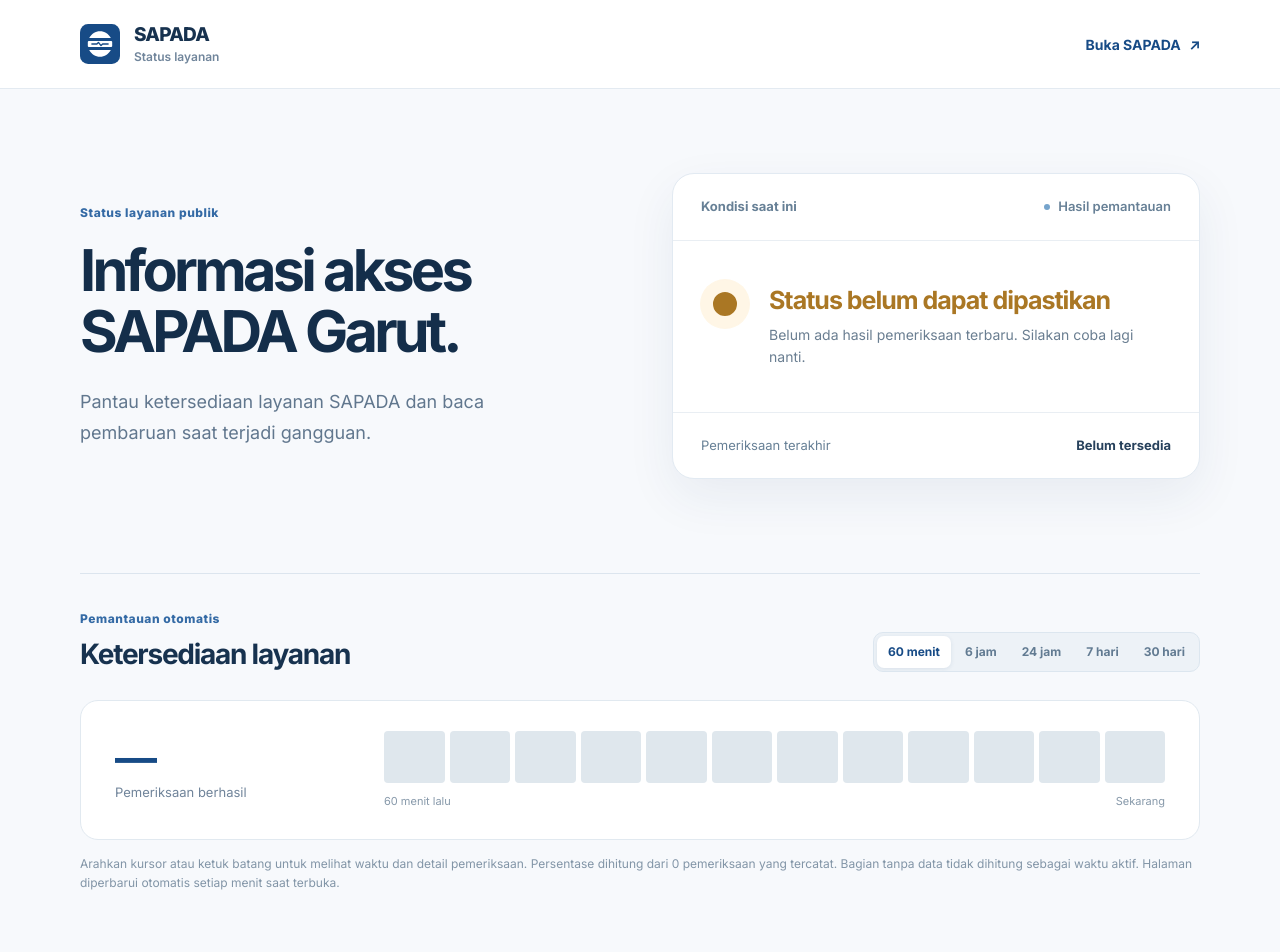
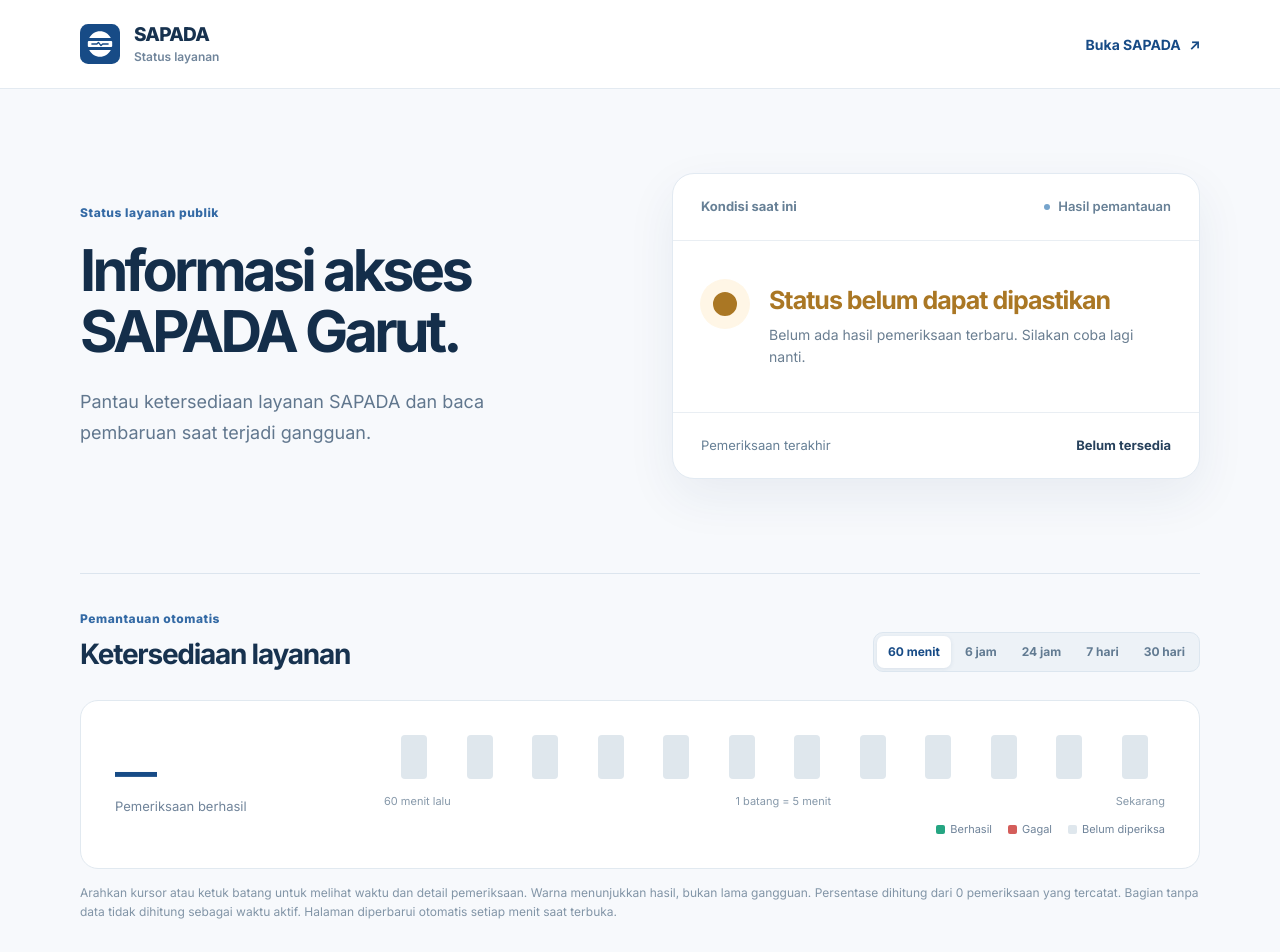
Before and after one commit to rafadlis/sapada-status, a Next.js app: page / in a window 1280 px wide. Shown: the top 952 px of the page. Built offline with nearby package versions, Linux system fonts and the light colour scheme; no server answers; the database is empty.

Commit message:
Clarify status history intervals

```diff
--- a/app/globals.css
+++ b/app/globals.css
@@ -156,6 +156,12 @@
 .overview { border-top: 1px solid #dce5ee; padding-top: 36px; margin-bottom: 92px; }.overview-grid { display: grid; grid-template-columns: 225px 1fr; gap: 44px; align-items: center; background: #fff; border: 1px solid #e1e9f0; border-radius: 18px; padding: 30px 34px; }
 .uptime-number { display: flex; flex-direction: column; gap: 4px; }.uptime-number strong { color: #174b86; font-size: 42px; font-weight: 700; letter-spacing: -.06em; line-height: 1; }.uptime-number span { color: #70849a; font-size: 13px; }
 .uptime-chart { min-width: 0; }.day-bars { display: grid; gap: 5px; height: 52px; }.history-bucket { position: relative; min-width: 0; }.day-bar { display: block; width: 100%; height: 100%; border-radius: 4px; cursor: pointer; list-style: none; }.day-bar::-webkit-details-marker { display: none; }.day-bar:hover, .day-bar:focus-visible, .history-bucket[open] .day-bar { outline: 2px solid #174b86; outline-offset: 2px; }.day-good { background: #25a582; }.day-failed { background: #d45d5a; }.day-empty { background: #dfe7ed; }.bucket-popover { position: absolute; top: calc(100% + 10px); left: 0; z-index: 10; width: min(265px, calc(100vw - 48px)); display: flex; flex-direction: column; gap: 5px; padding: 13px 15px; border: 1px solid #dbe5ee; border-radius: 10px; background: #fff; color: #466078; box-shadow: 0 12px 28px #17324f24; font-size: 12px; line-height: 1.45; }.bucket-popover strong { color: #17324f; font-size: 13px; }.bucket-popover span { overflow-wrap: anywhere; }.bucket-right .bucket-popover { left: auto; right: 0; }.chart-labels { display: flex; justify-content: space-between; color: #8799aa; font-size: 11px; margin-top: 10px; }.overview-footnote { font-size: 12px; color: #8295a7; line-height: 1.6; margin: 14px 0 0; }
+.chart-minute .day-bar { position: relative; background: transparent; }
+.chart-minute .day-bar::before { content: ""; position: absolute; top: 4px; bottom: 4px; left: 50%; width: min(26px, 100%); transform: translateX(-50%); border-radius: 4px; background: var(--bar-color); }
+.chart-minute .day-good { --bar-color: #25a582; }.chart-minute .day-failed { --bar-color: #d45d5a; }.chart-minute .day-empty { --bar-color: #dfe7ed; }
+.chart-minute .day-bar:hover, .chart-minute .day-bar:focus-visible, .chart-minute .history-bucket[open] .day-bar { outline: none; }
+.chart-minute .day-bar:hover::before, .chart-minute .day-bar:focus-visible::before, .chart-minute .history-bucket[open] .day-bar::before { outline: 2px solid #174b86; outline-offset: 2px; }
+.chart-legend { display: flex; justify-content: flex-end; flex-wrap: wrap; gap: 8px 16px; margin-top: 12px; color: #70849a; font-size: 11px; }.chart-legend span { display: inline-flex; align-items: center; gap: 5px; }.chart-legend i { display: inline-block; width: 9px; height: 9px; border-radius: 2px; }.legend-good { background: #25a582; }.legend-failed { background: #d45d5a; }.legend-empty { background: #dfe7ed; }
 .bucket-detail-link { color: #174b86; font-weight: 700; margin-top: 4px; text-underline-offset: 2px; }.bucket-detail-link:focus-visible { outline: 2px solid #174b86; outline-offset: 2px; }
 .check-detail-page { max-width: 760px; padding-top: 72px; padding-bottom: 100px; }.check-detail-page h1 { font-size: clamp(34px, 4vw, 48px); letter-spacing: -.05em; line-height: 1.1; margin: 0 0 12px; }.check-period { color: #657d93; font-size: 15px; margin: 0 0 32px; }.check-message { background: #fff; border: 1px solid #e1e9f0; border-radius: 14px; color: #657d93; line-height: 1.6; padding: 22px; }.check-list { background: #fff; border: 1px solid #e1e9f0; border-radius: 16px; overflow: hidden; }.check-row { padding: 18px 22px; }.check-row + .check-row { border-top: 1px solid #e9eef3; }.check-row > div { display: flex; align-items: center; justify-content: space-between; gap: 12px; }.check-row time { font-size: 14px; font-weight: 650; color: #27415c; }.check-row p { color: #647b90; font-size: 13px; line-height: 1.5; overflow-wrap: anywhere; margin: 8px 0 0; }.check-result { border-radius: 100px; padding: 4px 9px; font-size: 11px; font-weight: 700; }.check-ok { color: #177d61; background: #e7f5ef; }.check-failed { color: #a43e42; background: #fff0ed; }.check-pagination { display: flex; align-items: center; justify-content: space-between; gap: 16px; margin-top: 22px; font-size: 13px; color: #657d93; }.check-pagination a { color: #174b86; font-weight: 700; text-underline-offset: 2px; }
 .incidents-section { margin-bottom: 94px; }.active-notice { display: flex; align-items: center; gap: 10px; background: #fff5ec; border: 1px solid #f1ddca; color: #96602c; border-radius: 11px; padding: 14px 18px; font-size: 14px; font-weight: 600; margin-bottom: 15px; }.notice-mark { width: 9px; height: 9px; border-radius: 50%; background: #d07840; }
--- a/app/page.tsx
+++ b/app/page.tsx
@@ -69,7 +69,7 @@
           </div>
           <div className="overview-grid">
             <div className="uptime-number"><strong>{data.uptime === null ? "—" : `${data.uptime.toFixed(2)}%`}</strong><span>Pemeriksaan berhasil</span></div>
-            <div className="uptime-chart" aria-label={`Riwayat pemeriksaan ${range.label} terakhir`}>
+            <div className={`uptime-chart ${range.key === "60m" ? "chart-minute" : ""}`} aria-label={`Riwayat pemeriksaan ${range.label} terakhir`}>
               <div className="day-bars" style={{ gridTemplateColumns: `repeat(${range.buckets}, minmax(0, 1fr))` }}>{buckets.map((bucket, index) => {
                 const bucketStart = new Date(start + index * bucketMs);
                 const bucketEnd = new Date(start + (index + 1) * bucketMs);
@@ -84,10 +84,11 @@
                   <div className="bucket-popover"><strong>{period}</strong><span>{summary}</span>{failure && <><span>Gangguan terakhir: {failureTime}</span><span>{errorDetail}</span></>}{bucket.count > 0 && <Link className="bucket-detail-link" href={`/checks?from=${bucketStart.getTime()}&to=${bucketEnd.getTime()}&range=${range.key}`} prefetch={false}>Lihat semua pemeriksaan</Link>}</div>
                 </details>;
               })}</div>
-              <div className="chart-labels"><span>{range.label} lalu</span><span>Sekarang</span></div>
+              <div className="chart-labels"><span>{range.label} lalu</span><span>1 batang = {range.bucketLabel}</span><span>Sekarang</span></div>
+              <div className="chart-legend"><span><i className="legend-good" aria-hidden="true" />Berhasil</span><span><i className="legend-failed" aria-hidden="true" />Gagal</span><span><i className="legend-empty" aria-hidden="true" />Belum diperiksa</span></div>
             </div>
           </div>
-          <p className="overview-footnote">Arahkan kursor atau ketuk batang untuk melihat waktu dan detail pemeriksaan. Persentase dihitung dari {data.history.length.toLocaleString("id-ID")} pemeriksaan yang tercatat. Bagian tanpa data tidak dihitung sebagai waktu aktif. Halaman diperbarui otomatis setiap menit saat terbuka.</p>
+          <p className="overview-footnote">Arahkan kursor atau ketuk batang untuk melihat waktu dan detail pemeriksaan. Warna menunjukkan hasil, bukan lama gangguan. Persentase dihitung dari {data.history.length.toLocaleString("id-ID")} pemeriksaan yang tercatat. Bagian tanpa data tidak dihitung sebagai waktu aktif. Halaman diperbarui otomatis setiap menit saat terbuka.</p>
         </section>
 
         <section className="incidents-section" aria-labelledby="incidents-title">
--- a/lib/history-range.ts
+++ b/lib/history-range.ts
@@ -1,9 +1,9 @@
 export const historyRanges = [
-  { key: "60m", label: "60 menit", durationMs: 60 * 60 * 1000, buckets: 12 },
-  { key: "6h", label: "6 jam", durationMs: 6 * 60 * 60 * 1000, buckets: 24 },
-  { key: "24h", label: "24 jam", durationMs: 24 * 60 * 60 * 1000, buckets: 24 },
-  { key: "7d", label: "7 hari", durationMs: 7 * 24 * 60 * 60 * 1000, buckets: 28 },
-  { key: "30d", label: "30 hari", durationMs: 30 * 24 * 60 * 60 * 1000, buckets: 30 },
+  { key: "60m", label: "60 menit", bucketLabel: "5 menit", durationMs: 60 * 60 * 1000, buckets: 12 },
+  { key: "6h", label: "6 jam", bucketLabel: "15 menit", durationMs: 6 * 60 * 60 * 1000, buckets: 24 },
+  { key: "24h", label: "24 jam", bucketLabel: "1 jam", durationMs: 24 * 60 * 60 * 1000, buckets: 24 },
+  { key: "7d", label: "7 hari", bucketLabel: "6 jam", durationMs: 7 * 24 * 60 * 60 * 1000, buckets: 28 },
+  { key: "30d", label: "30 hari", bucketLabel: "1 hari", durationMs: 30 * 24 * 60 * 60 * 1000, buckets: 30 },
 ] as const;
 
 export function getHistoryRange(value: string | string[] | undefined) {
```
